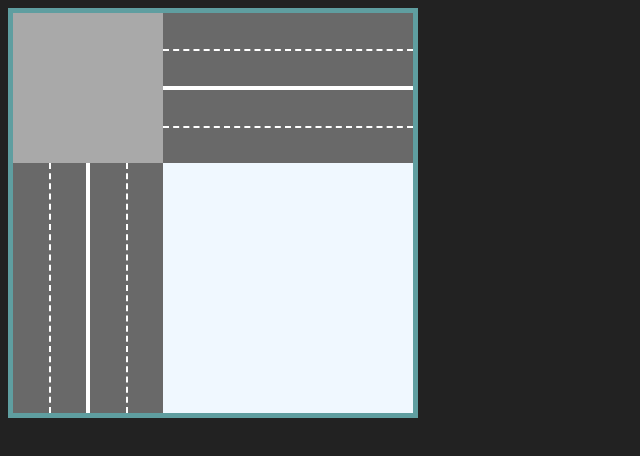
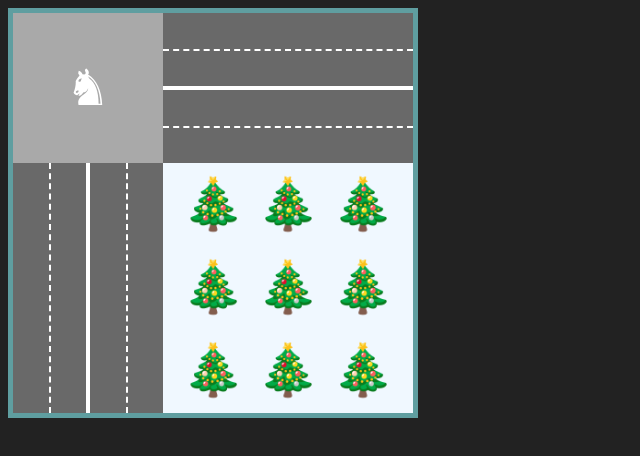
Before and after one commit to PrikolistTheSillyThing/css-global-styles, a plain HTML site: page block-city.html in a window 1280 px wide. Shown: the whole page, without its empty margins (0-640 px from the left). Drawn offline with Linux system fonts and the light colour scheme.

Commit message:
2 part ready!

```diff
--- a/block-city.html
+++ b/block-city.html
@@ -19,12 +19,19 @@
             height: 150px;
             display: inline-block;
             margin-right: -4px;
+
+            font-size: 50px;
+            vertical-align: top;
+            color: white;
+            text-align: center;
+            line-height: 150px;
         }
         .streetA {
             background-color: dimgray;
             width: 250px;
             height: 150px;
             display: inline-block;
+
         }
         .top-band {
             height: 73px;
@@ -46,6 +53,7 @@
             width: 150px;
             height: 250px;
             margin-top: -4px;
+            display: inline-block
         }
         .left-band {
             border-right: 2px solid white;
@@ -65,7 +73,18 @@
             width: 36px;
             height: inherit;
         }
+        .park {
+            width: 250px;
+            height: 250px;
+            display: inline-block;
+            vertical-align: top;
+            margin-top: -4px;
+            margin-left: -4px;
 
+            font-size: 50px;
+            text-align: center;
+            line-height: 83px;
+        }
 
     </style>
 </head>
@@ -73,6 +92,7 @@
 
    <div id="city">
     <div id="square">
+        ♞
     </div>
     <div class="streetA">
        <div class="top-band">
@@ -92,6 +112,9 @@
             <div class="band-marker-v"></div>
         </div>
     </div>
+    <div class="park">
+        🎄 🎄 🎄 🎄 🎄 🎄 🎄 🎄 🎄
+    </div>
    </div>
 
 </body>
```
